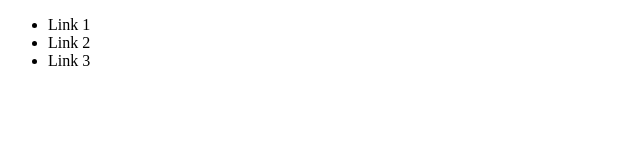
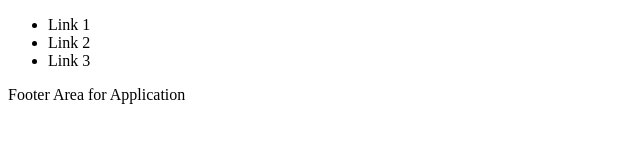
Before and after one commit to Mayur17121993/GIT-TEST-NOV, a plain HTML site: page index.html in a window 1280 px wide. Shown: the whole page, without its empty margins (0-640 px from the left). Drawn offline with Linux system fonts and the light colour scheme.

Commit message:
Merged Header Branch and Added Footer Content

```diff
--- a/index.html
+++ b/index.html
@@ -17,6 +17,9 @@
                 </ul>
             </nav>
         </header>
+        <footer>
+            <p>Footer Area for Application</p>
+        </footer>
     </div>
 </body>
 </html>
```
